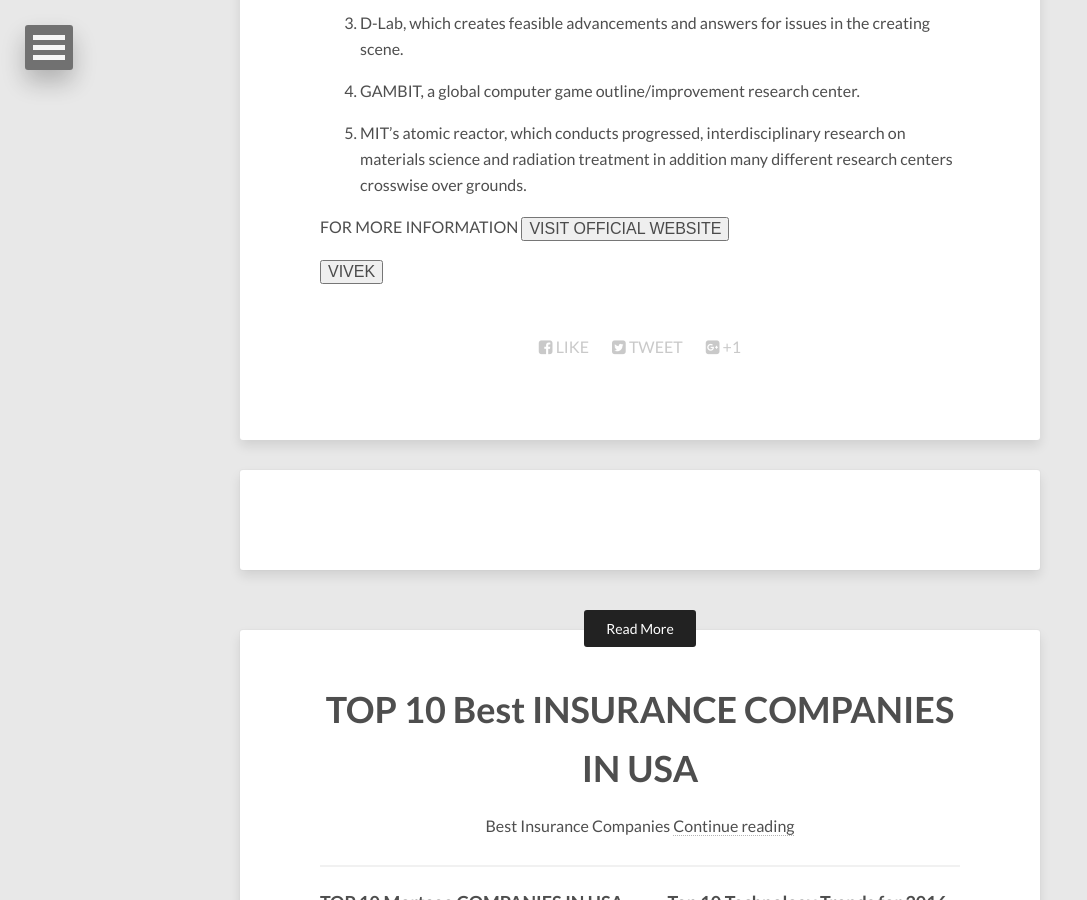
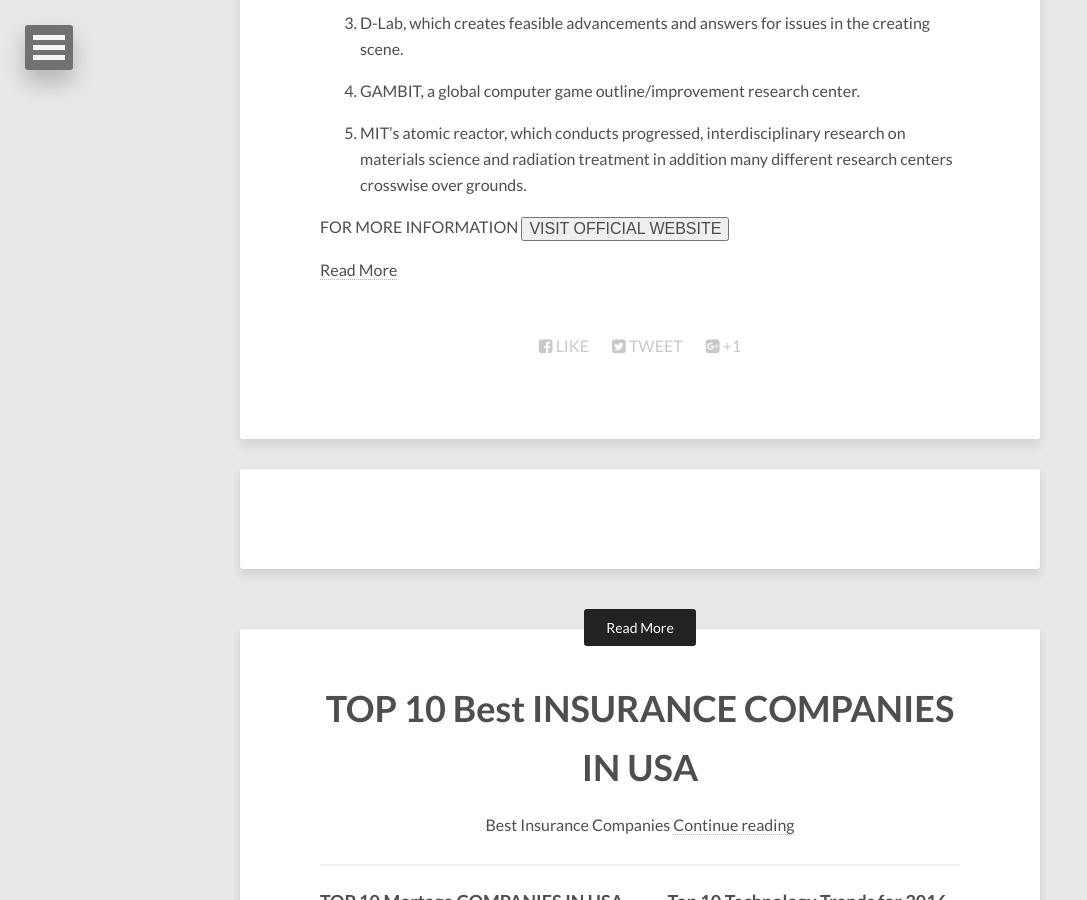
Before and after one commit to vivek1karna/topten, a Jekyll site: the page built from _posts/2013-08-12-sample-link-post.md, in a window 1280 px wide and 900 px high, scrolled down 2685 px. Shown: the whole window, without its empty margins (0-1087 px from the left). Built offline with Jekyll 4.4.1, drawn with Linux system fonts in a browser that asks for light colours; nearby versions of some CDN libraries; comment, search, counter and statistics services are not loaded.

Commit message:
Update 2013-08-12-sample-link-post.md

```diff
--- a/_posts/2013-08-12-sample-link-post.md
+++ b/_posts/2013-08-12-sample-link-post.md
@@ -47,4 +47,4 @@ Look into labs at which you could seek after a UROP include:
 FOR MORE INFORMATION
 <button><a href="http://web.mit.edu/">VISIT OFFICIAL WEBSITE</a></button>
 
-<button><a href="../_posts/2013-08-16-code-highlighting-post.md">VIVEK</a></button>
+<a href="{{ site.url }}{{ page.previous.url }}" class="read-more-btn">Read More</a>
```
